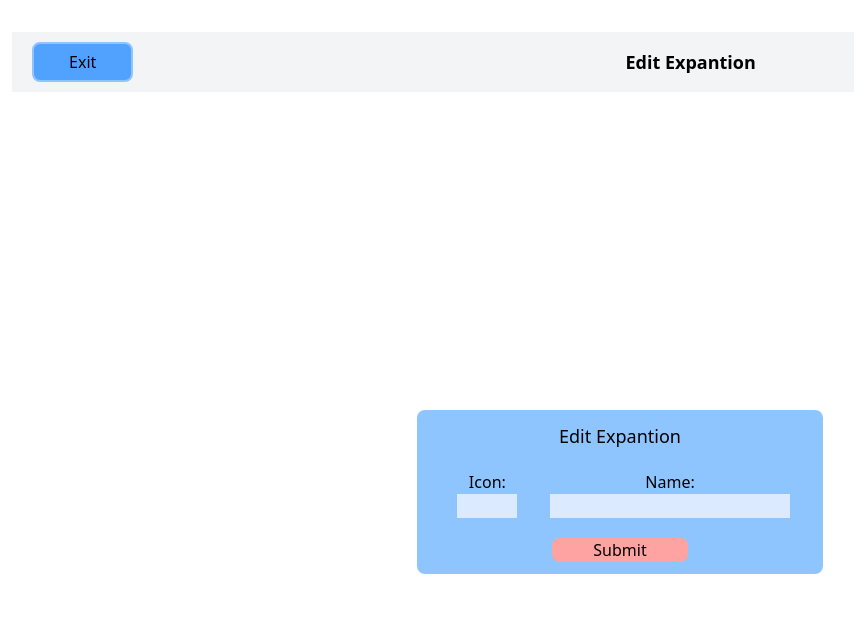
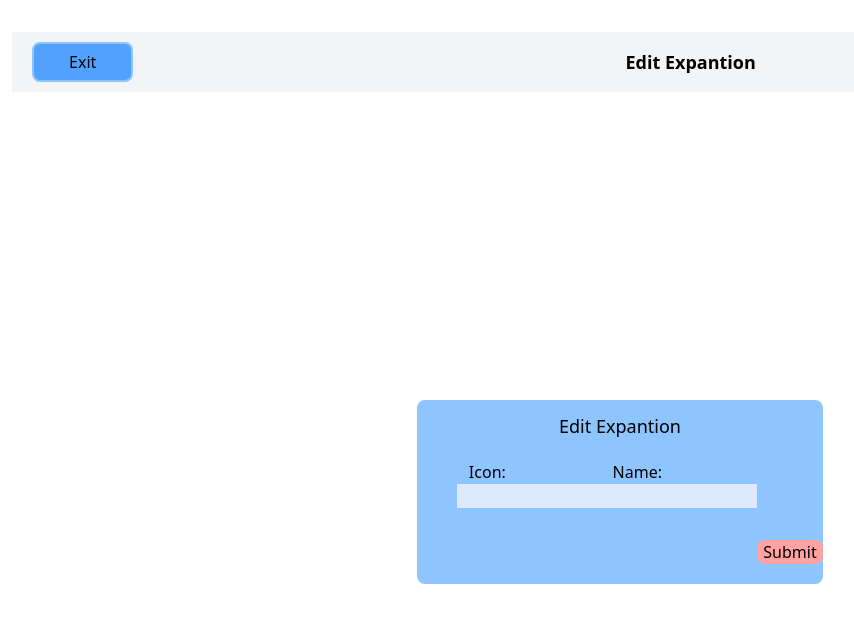
Before and after one commit to Nest0w0/ASCII-cards, a React (Vite) app in the folder frontend/: page /edit_expantion/1 in a window 1280 px wide. Shown: the top 622 px of the page, without its empty margins (20-874 px from the left). Built offline with nearby package versions, Linux system fonts and the light colour scheme; no server answers.

Commit message:
Added: Modal Feedback for expantion form. Create and Edit

```diff
--- a/frontend/src/components/expantion_form.tsx
+++ b/frontend/src/components/expantion_form.tsx
@@ -1,6 +1,7 @@
-import { useEffect, useState } from "react";
+import { useEffect, useState, type FormEvent } from "react";
+import Modal from "./modal";
 
-interface ExpantionFormProps{
+interface ExpantionFormProps {
     title: string,
     defaultID: number,
     defaultIcon: string,
@@ -9,7 +10,7 @@ interface ExpantionFormProps{
 }
 
 
-function ExpantionForm({defaultID, defaultIcon, defaultName, title, method}: ExpantionFormProps){
+function ExpantionForm({ defaultID, defaultIcon, defaultName, title, method }: ExpantionFormProps) {
     const [icon, setIcon] = useState("");
     const [name, setName] = useState("");
 
@@ -18,25 +19,79 @@ function ExpantionForm({defaultID, defaultIcon, defaultName, title, method}: Exp
         setName(defaultName);
     }, [defaultIcon, defaultName]);
 
+    const [modalState, setModalState] = useState({
+        isOpen: false,
+        title: '',
+        message: '',
+        isError: false
+    });
 
-    return(
+    const Submit = async (e: FormEvent) => {
+        e.preventDefault();
+
+        const url = (method === 'POST' ? 'http://localhost:3000/expantion' : 'http://localhost:3000/expantion/' + defaultID);
+
+        try {
+            const response = await fetch(
+                url,
+                {
+                    method: method,
+                    headers: {
+                        'Accept': 'application/json',
+                        'Content-Type': 'application/json'
+                    },
+                    body: JSON.stringify({
+                        'name': name,
+                        'icon': icon.toUpperCase()
+                    })
+                }
+            );
+
+            if (!response.ok) {
+
+                const errorData = await response.json().catch(
+
+                    () => ({ message: "No se pudo obtener el mensaje de error" })
+                );
+
+                throw new Error(errorData.message);
+            }
+
+            const successMessage = (method === 'POST' ? 'The expantion has been created successfully' : 'The expantion has been edited succesfully');
+
+            setModalState({
+                isOpen: true,
+                title: 'Success',
+                message: successMessage,
+                isError: false
+            });
+        }
+        catch {
+            setModalState({
+                isOpen: true,
+                title: 'Error',
+                message: 'An Error has ocurred',
+                isError: true
+            });
+        }
+    }
+
+    return (
         <div className="bg-blue-300 w-1/3 rounded-lg">
-            <p
-            className="mb-5 mt-3 text-lg"
-            >
+            <p className="mb-5 mt-3 text-lg">
                 {title}
             </p>
 
-            <form className="flex flex-row mb-5">
+            <form className="flex flex-row mb-5" onSubmit={Submit}>
                 <div className="flex-colw-15 ml-10">
                     <label>
                         Icon:
                     </label>
                     <br></br>
                     <input
-                    type="text" maxLength={1} value={icon}
-                    className="bg-blue-100 w-15 text-center"
-                    onChange={(e) => setIcon(e.target.value)}></input>
+                        type="text" maxLength={1} value={icon}
+                        className="bg-blue-100 w-15 text-center"
+                        onChange={(e) => setIcon(e.target.value)}></input>
                 </div>
 
                 <div className="flex-1">
@@ -46,40 +101,24 @@ function ExpantionForm({defaultID, defaultIcon, defaultName, title, method}: Exp
                     </label>
                     <br></br>
                     <input
-                    type="text" value = {name}
-                    className="bg-blue-100 w-60 text-center"
-                    onChange={(e) => setName(e.target.value)}></input>
+                        type="text" value={name}
+                        className="bg-blue-100 w-60 text-center"
+                        onChange={(e) => setName(e.target.value)}></input>
                 </div>
+
+                <input
+                    type="submit" value={"Submit"}
+                    className="bg-red-300 w-full h-1/12 rounded-lg mt-20"
+                />
             </form>
 
-            <button
-            className="bg-red-300 w-1/3 h-1/6 rounded-lg mb-3"
-            onClick={() => {
-                if(method === 'POST'){
-                    fetch('http://localhost:3000/expantion',
-                    {
-                        method: 'POST',
-                        headers: {
-                            'Accept': 'application/json',
-                            'Content-Type': 'application/json',
-                        },
-                        body: JSON.stringify({'name': name, 'icon': icon.toUpperCase()})
-                    });
-                }else{
-                    fetch('http://localhost:3000/expantion/'+defaultID,
-                        {
-                            method: 'PATCH',
-                            headers: {
-                                'Accept': 'application/json',
-                                'Content-Type': 'application/json'
-                            },
-                            body: JSON.stringify({'name': name, 'icon': icon.toUpperCase()})
-                        });
-                }
-
-            }}>
-                Submit
-            </button>
+            <Modal
+                isOpen={modalState.isOpen}
+                title={modalState.title}
+                message={modalState.message}
+                isError={modalState.isError}
+                onClose={() => { }}
+            ></Modal>
         </div>
     );
 }
--- a/frontend/src/components/modal.tsx
+++ b/frontend/src/components/modal.tsx
@@ -1,17 +1,29 @@
 import { useEffect, useRef } from "react";
 
-interface ModalProps{
+interface ModalProps {
+    //Una variable booleana que representa si el modal debe estar abierto o cerrado
     isOpen: boolean,
+    //Una función opcional en caso de que requieras hacer algo cuando el Modal se cierre
     onClose: () => void,
+    //El resto de los props son para determinar qué mostrar en el modal
     title: string,
     message: string,
     isError: boolean
 }
 
-function Modal({isOpen, onClose, title, message, isError = false}: ModalProps){
+function Modal({ isOpen, onClose, title, message, isError = false }: ModalProps) {
 
+    /*
+    El hook "useRef" pertmite referenciar un valor cualquiera, en este caso, una etiqueta HTML
+
+    Esto es necesario para poder acceder a los métodos ".showModal()" y ".close()" más adelante
+    */
     const dialogRef = useRef<HTMLDialogElement>(null);
 
+    /*
+    Este hook accede a la referencia anterior, y utiliza los métodos correspondientes para abrir
+    y cerrar, cuando el padre desde el cual se llama este modal cambia el estado del Prop "isOpen"
+    */
     useEffect(() => {
         const dialogNode = dialogRef.current;
         if (dialogNode) {
@@ -25,35 +37,28 @@ function Modal({isOpen, onClose, title, message, isError = false}: ModalProps){
         }
     }, [isOpen]);
 
-    useEffect(() => {
-        const dialogNode = dialogRef.current;
-        if (dialogNode) {
-            dialogNode.addEventListener('close', onClose);
-        return () => {
-            dialogNode.removeEventListener('close', onClose);
-        };
-        }
-  }, [onClose]);
-
-   const borderColor = isError ? 'border-red-500' : 'border-green-500';
-    const titleColor = isError ? 'text-red-700' : 'text-green-700';
+    const borderColor = isError ? 'border-red-500' : 'border-blue-300';
+    const titleColor = isError ? 'text-red-700' : 'text-blue-400';
 
     return (
-        <div className="flex m-auto">
-            <dialog ref={dialogRef} className={`p-6 rounded-lg shadow-xl border-t-4 ${borderColor} bg-white w-full max-w-sm`}>
+        <dialog ref={dialogRef} className={`m-auto p-6 rounded-lg shadow-xl border-t-4 ${borderColor} bg-white w-full max-w-sm`}>
+            {
+                /*La línea de ref={dialogRef} vincula esta etiqueta a la variable declarada anteriormente. A partir de esto
+                cada vez que usemos "dialogRef.current", accederemos específicamente a esta etiqueta
+                */
+            }
             <h3 className={`text-2xl font-bold mb-2 ${titleColor}`}>{title}</h3>
             <p className="text-gray-700 mb-6">{message}</p>
             <form method="dialog" className="flex justify-center">
                 {/* Un botón dentro de un form con method="dialog" cierra el diálogo por defecto */}
                 <button
-                    className="bg-blue-500 hover:bg-blue-600 text-white font-bold py-2 px-4 rounded"
+                    className="bg-blue-400 hover:bg-blue-500 text-white font-bold py-2 px-4 rounded"
                     onClick={onClose}
                 >
                     Cerrar
                 </button>
             </form>
         </dialog>
-        </div>
     );
 }
 
```
Also changed, not shown: frontend/src/components/card_form.tsx (+20 -0 lines). Lines whose indentation alone changed are shown as unchanged.
